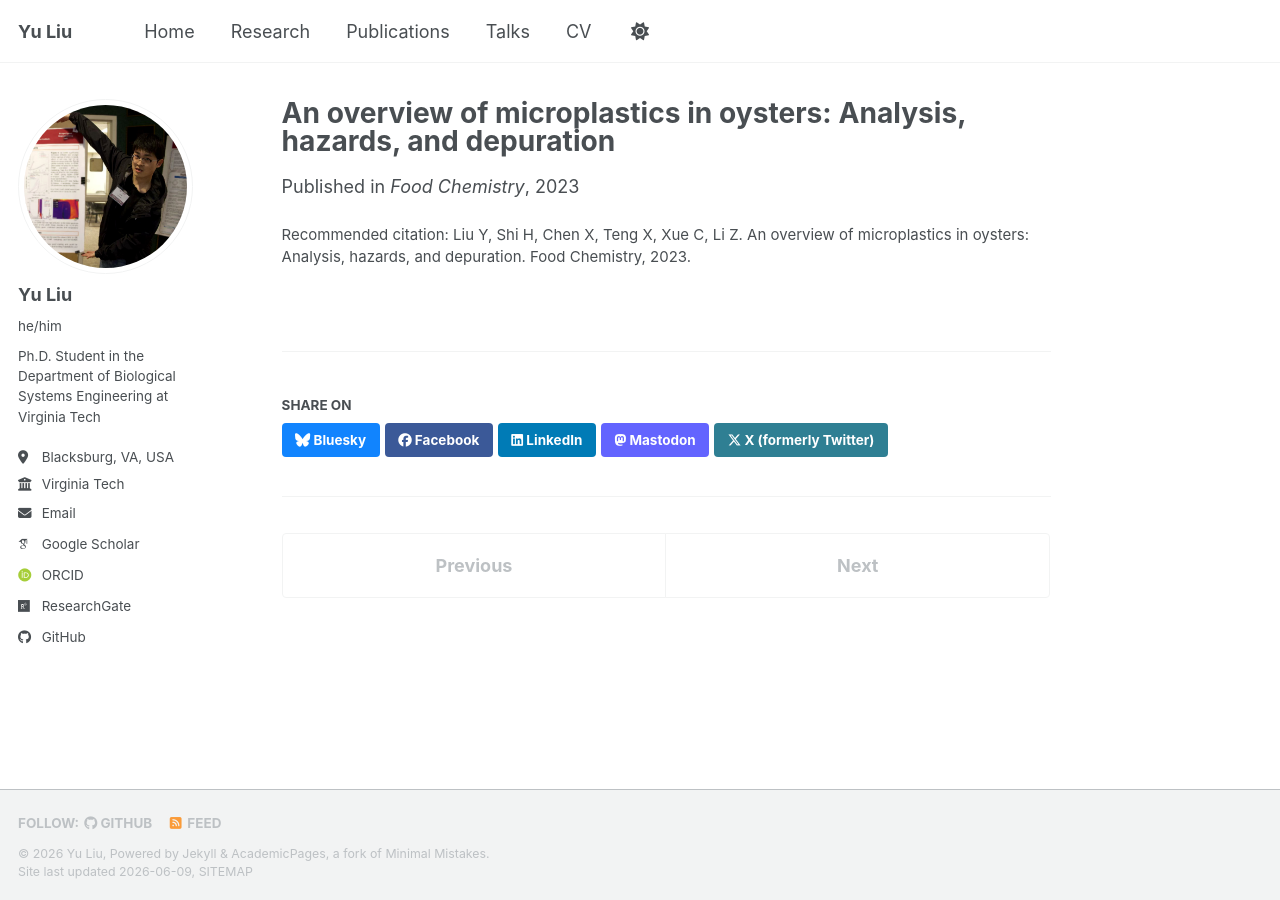
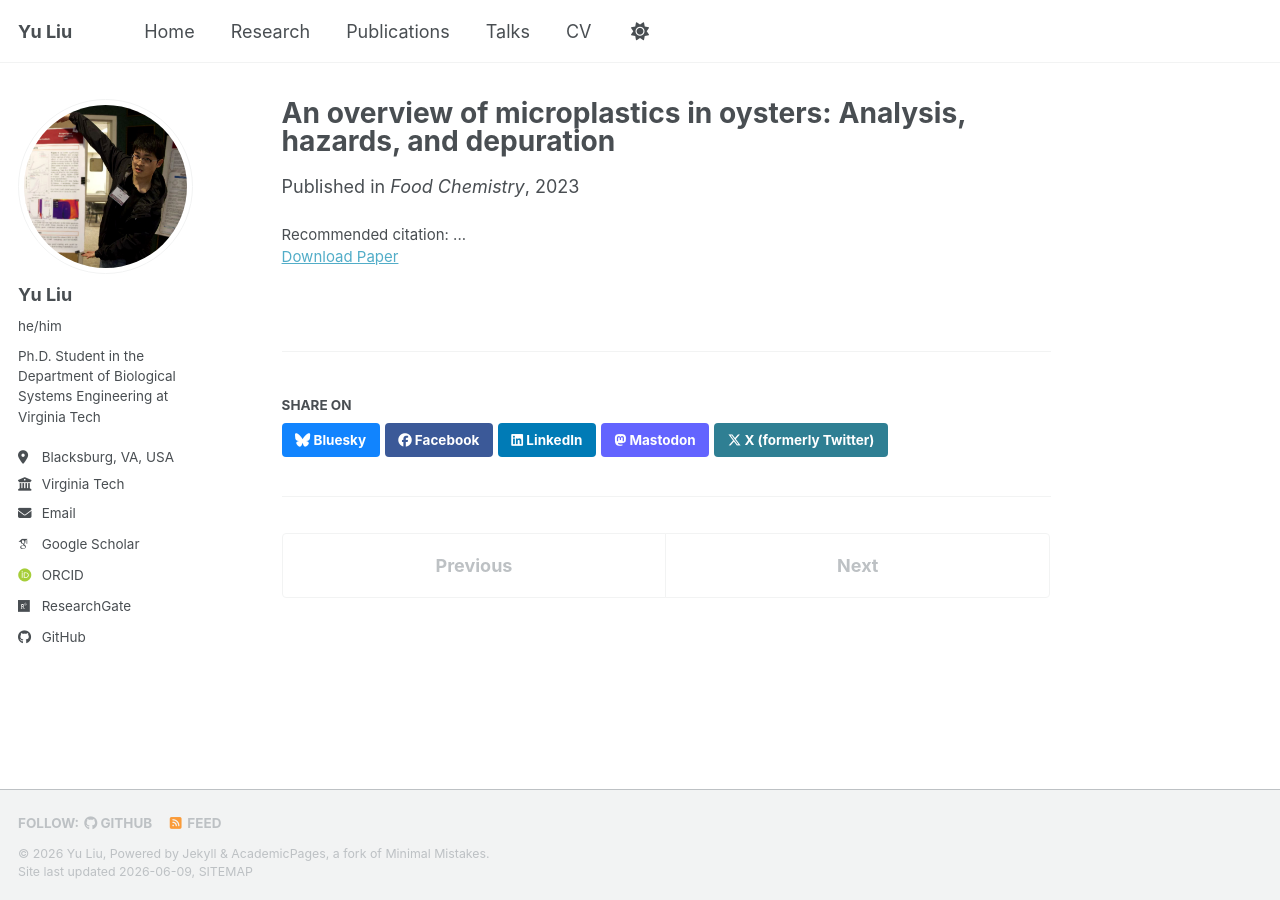
Before and after one commit to yuliu0322/yuliu0322.github.io, a Jekyll site: the page built from _publications/2023-01-01-microplastics-review.md, in a window 1280 px wide. Built offline with Jekyll 4.4.1, drawn with Linux system fonts in a browser that asks for light colours; some web fonts are replaced; a script bundle is joined from its source files by our own code; library files that are not in the unit come from our copies.

Commit message:
Update 2023-01-01-microplastics-review.md

```diff
--- a/_publications/2023-01-01-microplastics-review.md
+++ b/_publications/2023-01-01-microplastics-review.md
@@ -5,6 +5,9 @@ category: manuscripts
 permalink: /publication/oyster-microplastics-review/
 date: 2023-01-01
 venue: "Food Chemistry"
+
+paperurl: "10.1016/j.foodchem.2023.136153"
+
 excerpt: "Review article on microplastic contamination in oysters."
-citation: "Liu Y, Shi H, Chen X, Teng X, Xue C, Li Z. An overview of microplastics in oysters: Analysis, hazards, and depuration. Food Chemistry, 2023."
+citation: "..."
 ---
```
